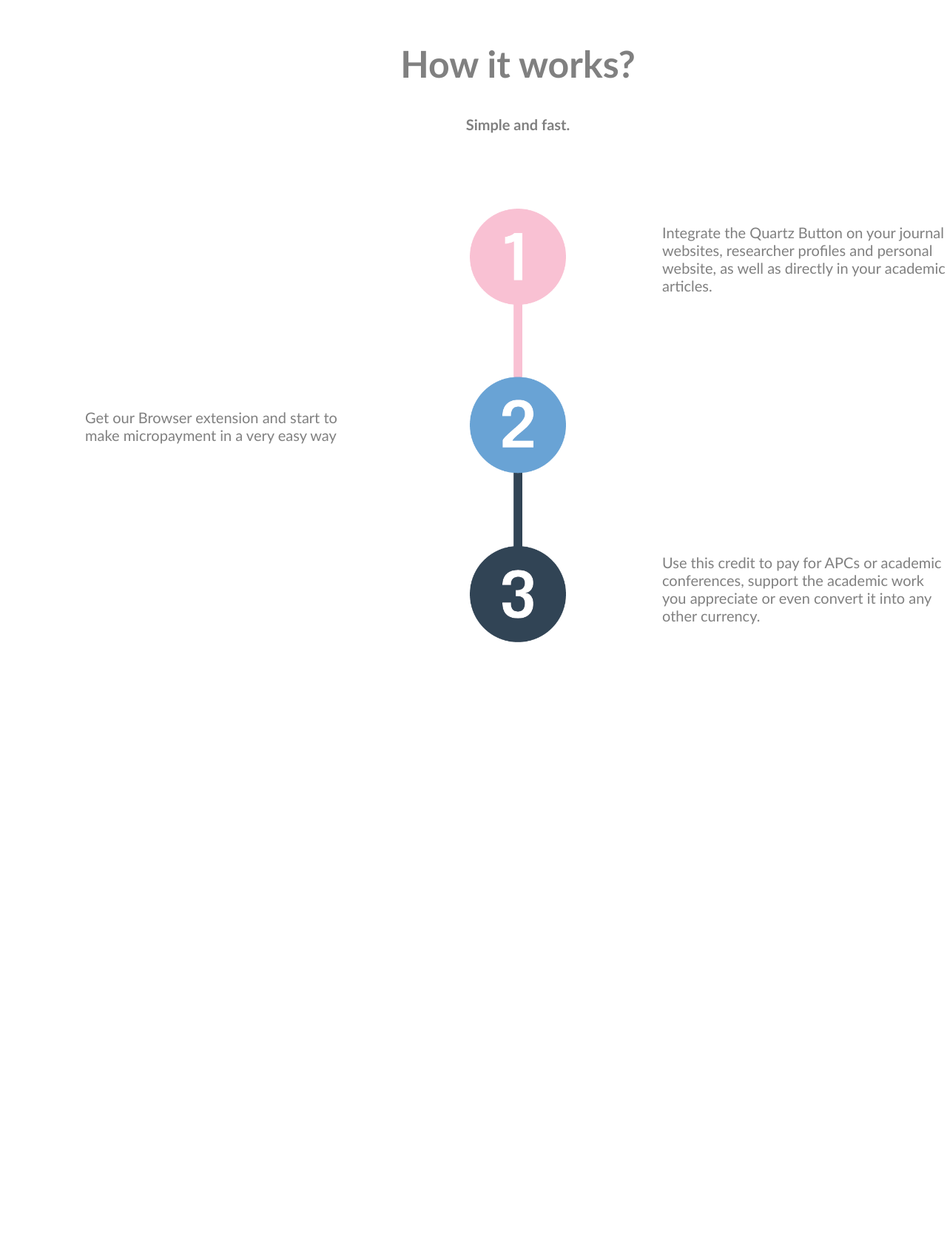
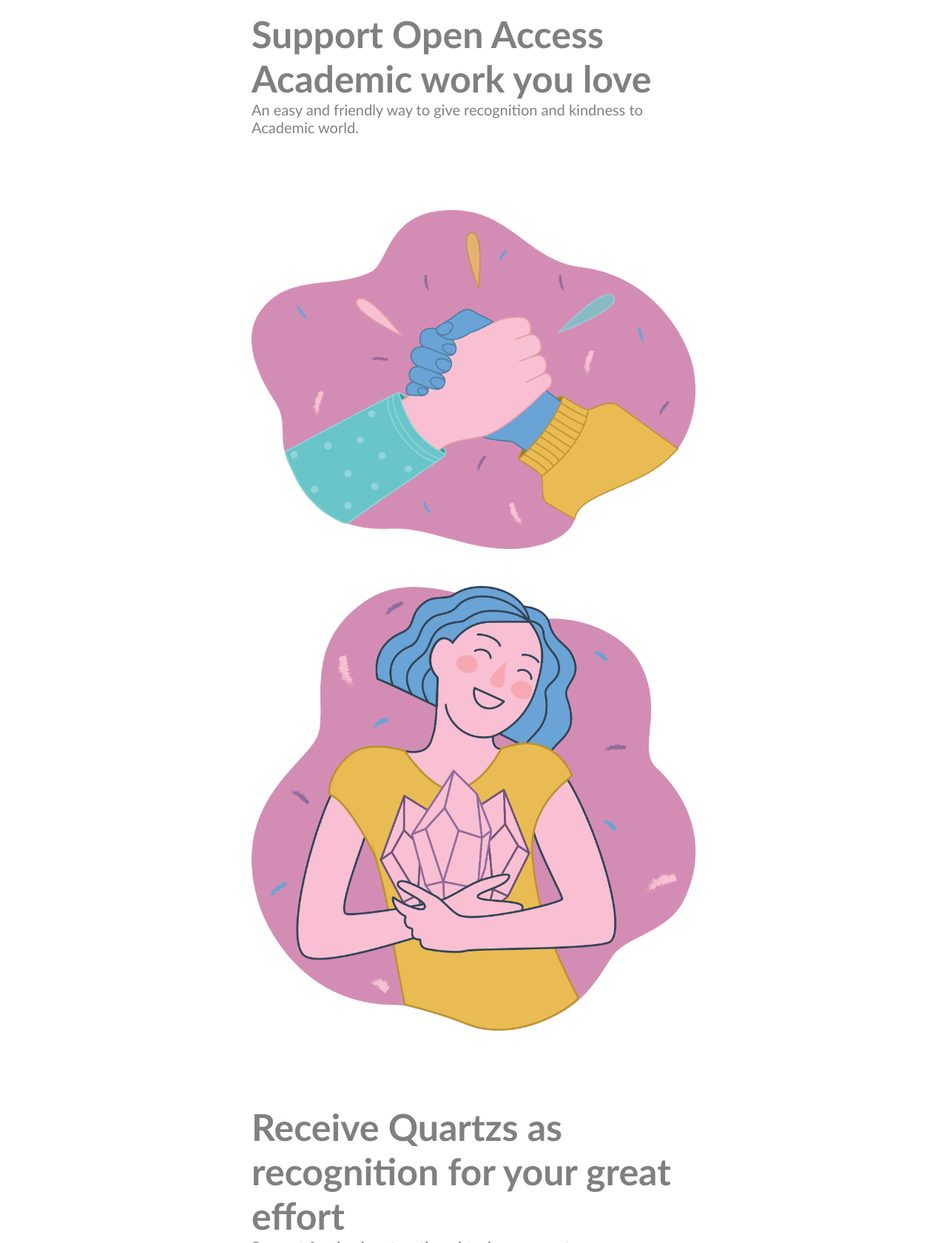
Before and after one commit to Tatiana-Na/Quartz-OA, a plain HTML site: page index.html in a window 1280 px wide. Shown: the part 1120-2800 px from the top of the page at 74% size. Before the commit the page ends 2038 px from the top, so only its background shows below. Drawn offline with Linux system fonts and the light colour scheme.

Commit message:
add support-recive-about section

```diff
--- /dev/null
+++ b/css/blocks/support-recive-about.css
@@ -0,0 +1,55 @@
+.support-recive-about {
+  padding-top: 100px;
+}
+
+.support {
+  display: grid;
+  grid-template-columns: repeat(auto-fit, 600px);
+  grid-gap: 100px;
+  justify-content: center;
+  align-items: center;
+  padding-bottom: 50px;
+}
+
+.support-info-title {
+  font-size: 50px;
+  font-weight: 600;
+}
+.support-info-text {
+}
+.support-info-img {
+}
+
+.recive {
+  display: grid;
+  grid-template-columns: repeat(auto-fit, 600px);
+  grid-gap: 100px;
+  justify-content: center;
+  align-items: center;
+  padding-bottom: 50px;
+}
+
+.recive-info-title {
+  font-size: 50px;
+  font-weight: 600;
+}
+
+.recive-info-subtitle {
+  font-size: 20px;
+  font-weight: 600;
+  padding-bottom: 10px;
+}
+
+.about {
+  display: grid;
+  grid-template-columns: repeat(auto-fit, 600px);
+  grid-gap: 100px;
+  justify-content: center;
+  align-items: center;
+  padding-bottom: 50px;
+}
+
+.about-info-title {
+  font-size: 50px;
+  font-weight: 600;
+}
--- a/index.html
+++ b/index.html
@@ -16,6 +16,7 @@
      <!-- Blocks -->
      <link rel="stylesheet" href="./css/blocks/header.css">
      <link rel="stylesheet" href="./css/blocks/home.css">
+     <link rel="stylesheet" href="./css/blocks/support-recive-about.css">
      <link rel="stylesheet" href="./css/blocks/how-it works.css">
 
 
@@ -53,6 +54,35 @@
                </div>
           </section>
 
+          <section class="support-recive-about">
+
+               <div class="support">
+                    <div class="support-info">
+                         <h2 class="support-info-title">Support Open Access Academic work you love</h2>
+                         <p class="support-info-text">An easy and friendly way to give recognition and kindness to Academic world.</p>
+                    </div>
+                    <img class="support-info-img" src="./images/support 1.png" alt="">
+               </div>
+
+               <div class="recive">
+                    <img class="recive-info-img" src="./images/recieve.png" alt="">
+                    <div class="recive-info">
+                         <h2 class="recive-info-title">Receive Quartzs as recognition for your great effort</h2>
+                         <h3 class="recive-info-subtitle">Support Academic actors thought micropayments.</h3>
+                         <p class="recive-info-text">As a part of our academic community, you will be able to integrate the “Quartz.donate” button on your journal websites, researcher profiles and personal website, as well as directly in your academic articles. This will allow to you receive Quartz credits from the academic community and the donors..</p>
+                    </div>
+               </div>
+
+               <div class="about">
+                    <div class="about-info">
+                         <h2 class="about-info-title">Support Open Access Academic work you love</h2>
+                         <p class="about-info-text">An easy and friendly way to give recognition and kindness to Academic world.</p>
+                    </div>
+                    <img class="about-info-img" src="./images/our vision.png" alt="">
+               </div>
+          </section>
+
+
           <section class="how-it-works">
                <div class="container">
 
```
